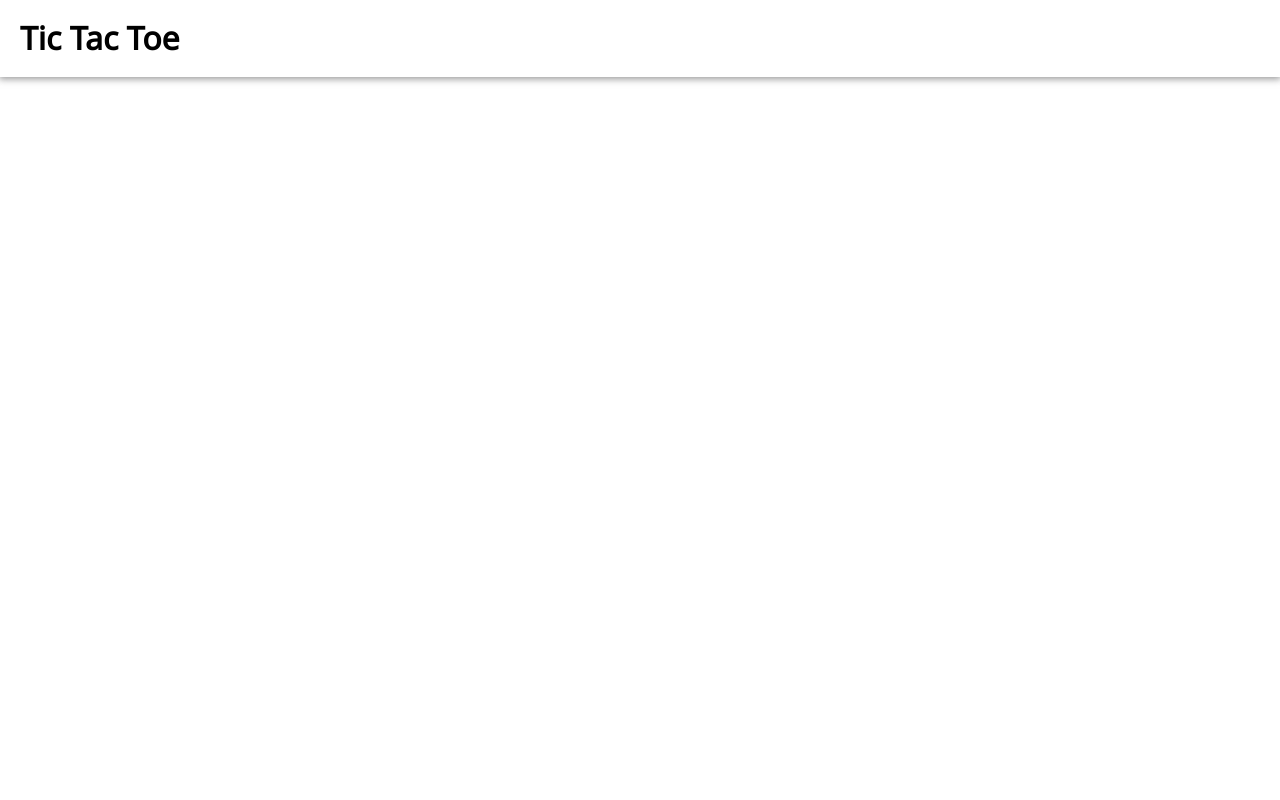
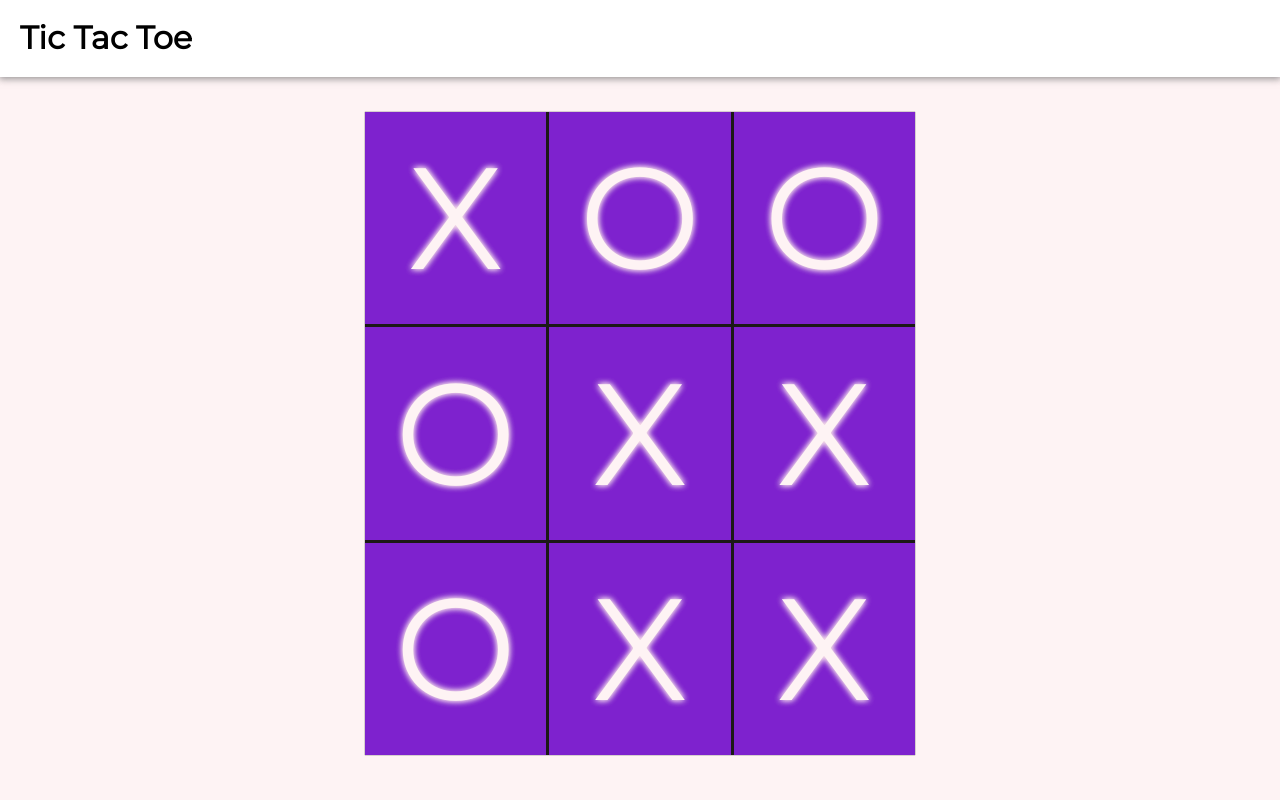
Before and after one commit to jv-aquino/Tic-Tac-Toe, a plain HTML site: page index.html in a window 1280 px wide. Drawn offline with Linux system fonts and the light colour scheme.

Commit message:
Creates basic UI and links it to Gameboard module

```diff
--- a/assets/css/style.css
+++ b/assets/css/style.css
@@ -1,21 +1,69 @@
-@import url("https://fonts.googleapis.com/css2?family=Noto+Sans&display=swap");
+@import url('https://fonts.googleapis.com/css2?family=Montserrat&display=swap');
+
+:root {
+  --white-custom: #fef3f4;
+}
 
 * {
   margin: 0;
   padding: 0;
   box-sizing: border-box;
 
-  font-family: "Noto Sans", sans-serif;
+  font-family: 'Montserrat', sans-serif;
+}
+
+body {
+  overflow-x: hidden;
+  background-color: var(--white-custom);
 }
 
 .container {
   width: 100vw;
   height: 100vh;
+
+  display: grid;
+  justify-content: center;
+  grid-template-rows: 1fr 8fr;
 }
 
 nav {
-  margin-bottom: 20px;
+  width: 100vw;
+  margin-bottom: 35px;
   padding: 20px;
 
+  background-color: white;
   box-shadow: 0px 1px 7px 1px #6a6a6bb2;
+
+  display: grid;
+  align-items: center;
 }
+
+.display {
+  display: grid;
+}
+
+.gameboard {
+  width: 550px;
+  max-width: 85%;
+  margin: 0 auto 45px;
+
+  background-color: #1c1917;
+  box-shadow:  0 0 1px #1c1917;
+  gap: 3px;
+
+  display: grid;
+  grid-template-columns: 1fr 1fr 1fr;
+  grid-template-rows: 1fr 1fr 1fr;
+}
+.gameboard .square {
+  background: #7e22ce;
+  color: var(--white-custom);
+  text-shadow: 0px 0px 6px #fee2e2, 0px 0px 6px #ede9fe;
+
+  cursor: pointer;
+  font-size: 9rem;
+
+  display: flex;
+  align-items: center;
+  justify-content: center;
+}
--- a/assets/js/script.js
+++ b/assets/js/script.js
@@ -1,8 +1,12 @@
 const Gameboard = (() => {
-  const gameboardArray = [3][3];
+  const gameboardArray = [];
+  const squares = document.querySelectorAll('.square');
 
+  squares.forEach(square => {
+    gameboardArray.push(square);
+  });
 })();
 
-const Player = () => {
+const Player = (symbol) => {
 
 };
--- a/index.html
+++ b/index.html
@@ -14,6 +14,19 @@
         <h1>Tic Tac Toe</h1>
       </nav>
 
+      <div class="display">
+        <div class="gameboard">
+          <div class="square" id="0">X</div>
+          <div class="square" id="1">O</div>
+          <div class="square" id="2">O</div>
+          <div class="square" id="3">O</div>
+          <div class="square" id="4">X</div>
+          <div class="square" id="5">X</div>
+          <div class="square" id="6">O</div>
+          <div class="square" id="7">X</div>
+          <div class="square" id="8">X</div>
+        </div>
+      </div>
     </div>
 
     <script src="./assets/js/script.js"></script>
```
